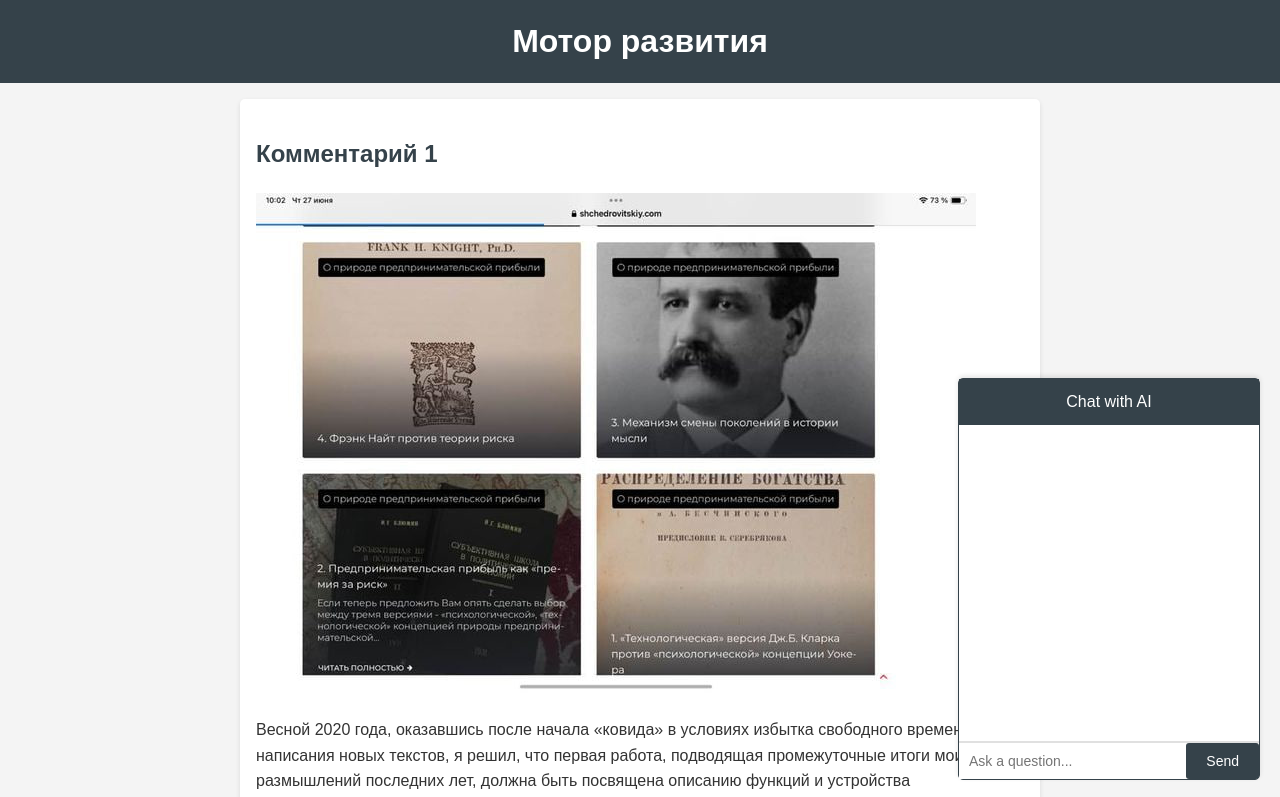
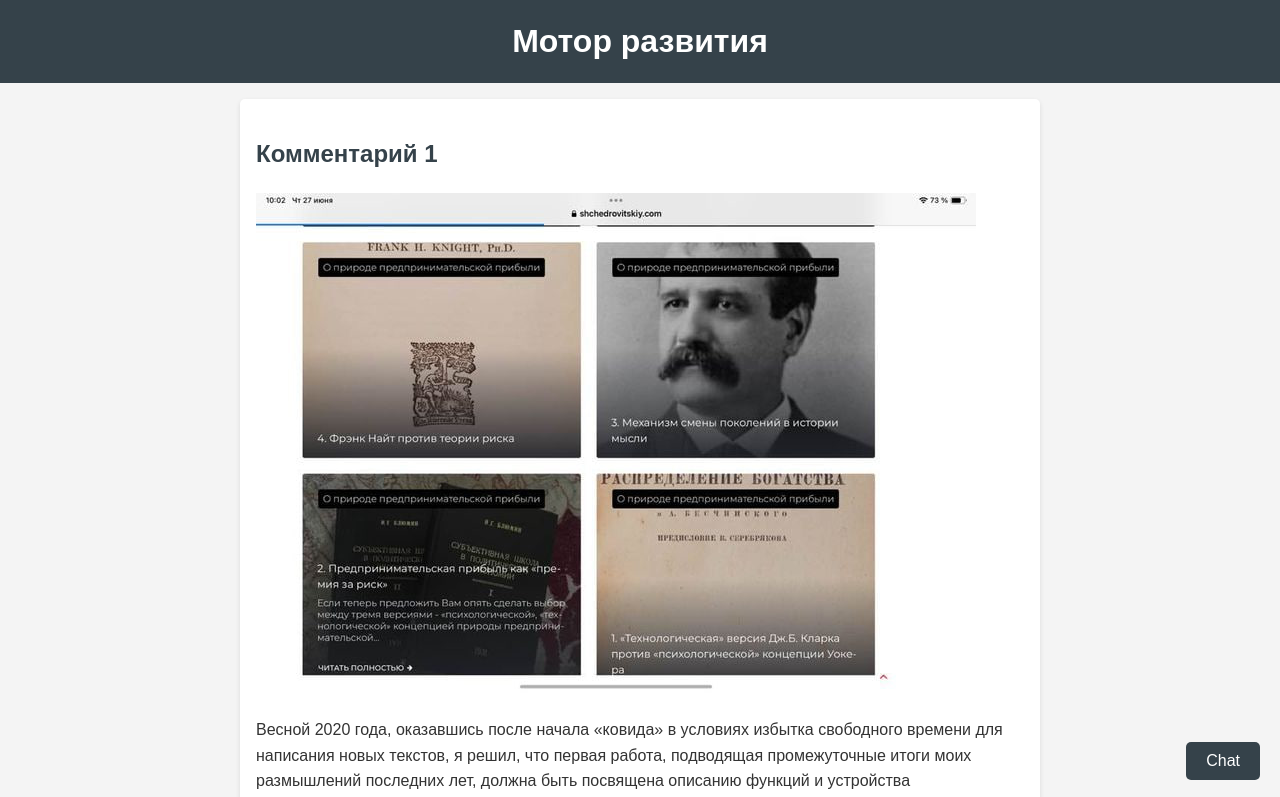
Before and after one commit to frade/bodrum_motor, a website: page index.html in a window 1280 px wide. Shown: the top 797 px of the page. Drawn offline with Linux system fonts and the light colour scheme; no server answers.

Commit message:
mobile chat

```diff
--- a/chat.js
+++ b/chat.js
@@ -81,9 +81,9 @@ window.addEventListener('load', loadAllComments);
 
 function toggleChatWindow() {
     const chatContainer = document.getElementById('chat-container');
-    chatContainer.classList.toggle('chat-minimized');
-    const chatHeader = document.getElementById('chat-header');
-    chatHeader.textContent = chatContainer.classList.contains('chat-minimized') ? 'Open Chat' : 'Chat with AI';
+    chatContainer.classList.toggle('chat-hidden');
+    const chatToggleBtn = document.getElementById('chat-toggle-btn');
+    chatToggleBtn.textContent = chatContainer.classList.contains('chat-hidden') ? 'Chat' : 'Close';
 }
 
-document.getElementById('chat-header').addEventListener('click', toggleChatWindow);
+document.getElementById('chat-toggle-btn').addEventListener('click', toggleChatWindow);
--- a/index.html
+++ b/index.html
@@ -18,8 +18,8 @@
         <span id="page-info"></span>
         <button id="next-btn">Следующий</button>
     </nav>
-    <div id="chat-container">
-        <div id="chat-header">Chat with AI</div>
+    <button id="chat-toggle-btn">Chat</button>
+    <div id="chat-container" class="chat-hidden">
         <div id="chat-messages"></div>
         <div id="chat-input-container">
             <input type="text" id="user-input" placeholder="Ask a question...">
--- a/styles.css
+++ b/styles.css
@@ -78,28 +78,36 @@ button:disabled {
     font-weight: bold;
 }
 
+#chat-toggle-btn {
+    position: fixed;
+    bottom: 20px;
+    right: 20px;
+    background-color: #35424a;
+    color: #ffffff;
+    border: none;
+    padding: 10px 20px;
+    border-radius: 5px;
+    cursor: pointer;
+    font-size: 16px;
+    z-index: 1000;
+}
+
 #chat-container {
     position: fixed;
-    bottom: 0;
-    right: 0;
-    width: 100%;
+    bottom: 80px;
+    right: 20px;
+    width: calc(100% - 40px);
+    max-width: 400px;
     height: 400px;
     background-color: #ffffff;
-    border-top: 1px solid #35424a;
+    border: 1px solid #35424a;
+    border-radius: 5px;
     display: flex;
     flex-direction: column;
     font-family: Arial, sans-serif;
     color: #333;
-    box-shadow: 0 -2px 5px rgba(0, 0, 0, 0.1);
-    transition: height 0.3s ease-in-out;
-}
-
-#chat-header {
-    background-color: #35424a;
-    color: #ffffff;
-    padding: 10px;
-    cursor: pointer;
-    text-align: center;
+    box-shadow: 0 0 10px rgba(0, 0, 0, 0.1);
+    transition: transform 0.3s ease-in-out;
 }
 
 #chat-messages {
@@ -139,6 +147,28 @@ button:disabled {
     background-color: #2a363d;
 }
 
+.chat-hidden {
+    transform: translateY(calc(100% + 80px));
+}
+
+@media (max-width: 480px) {
+    #chat-container {
+        width: 100%;
+        right: 0;
+        bottom: 0;
+        height: 50vh;
+    }
+
+    #chat-toggle-btn {
+        bottom: 10px;
+        right: 10px;
+    }
+
+    .chat-hidden {
+        transform: translateY(100%);
+    }
+}
+
 @media (min-width: 768px) {
     #chat-container {
         width: 300px;
```
